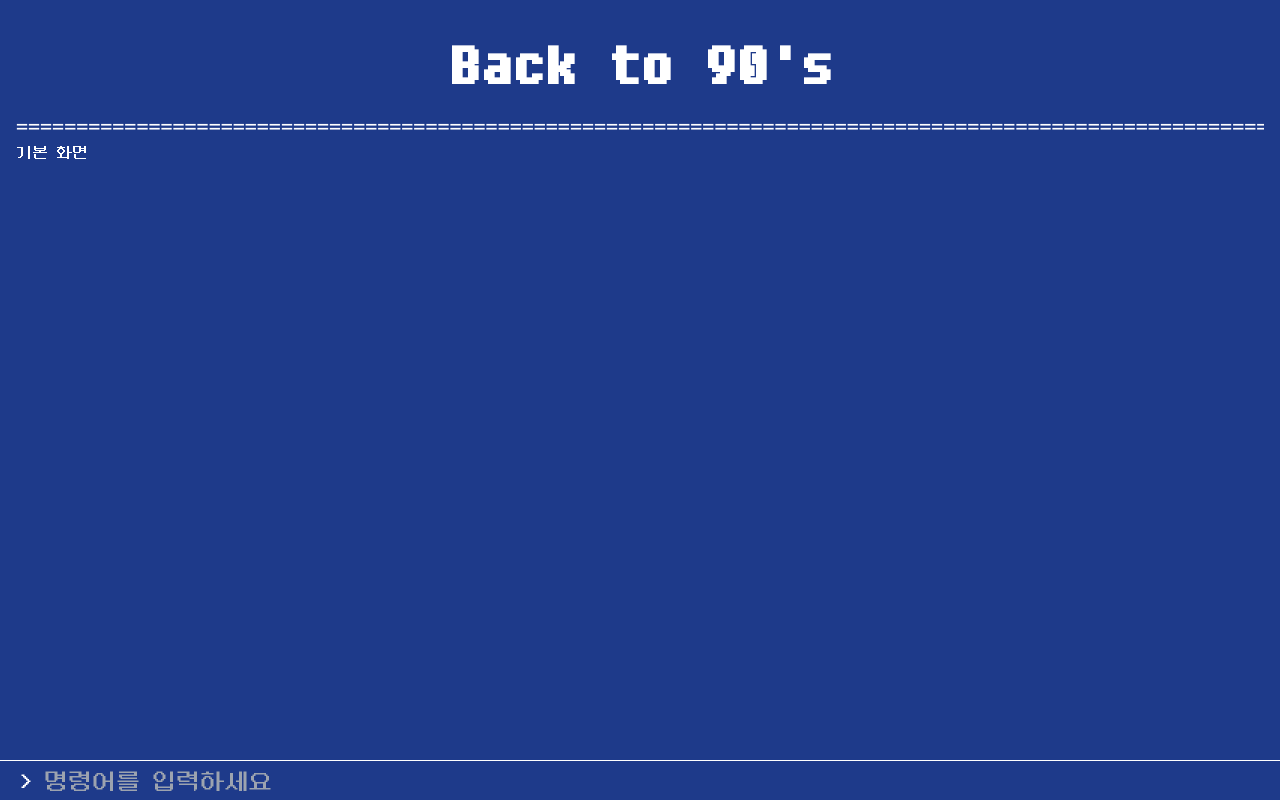
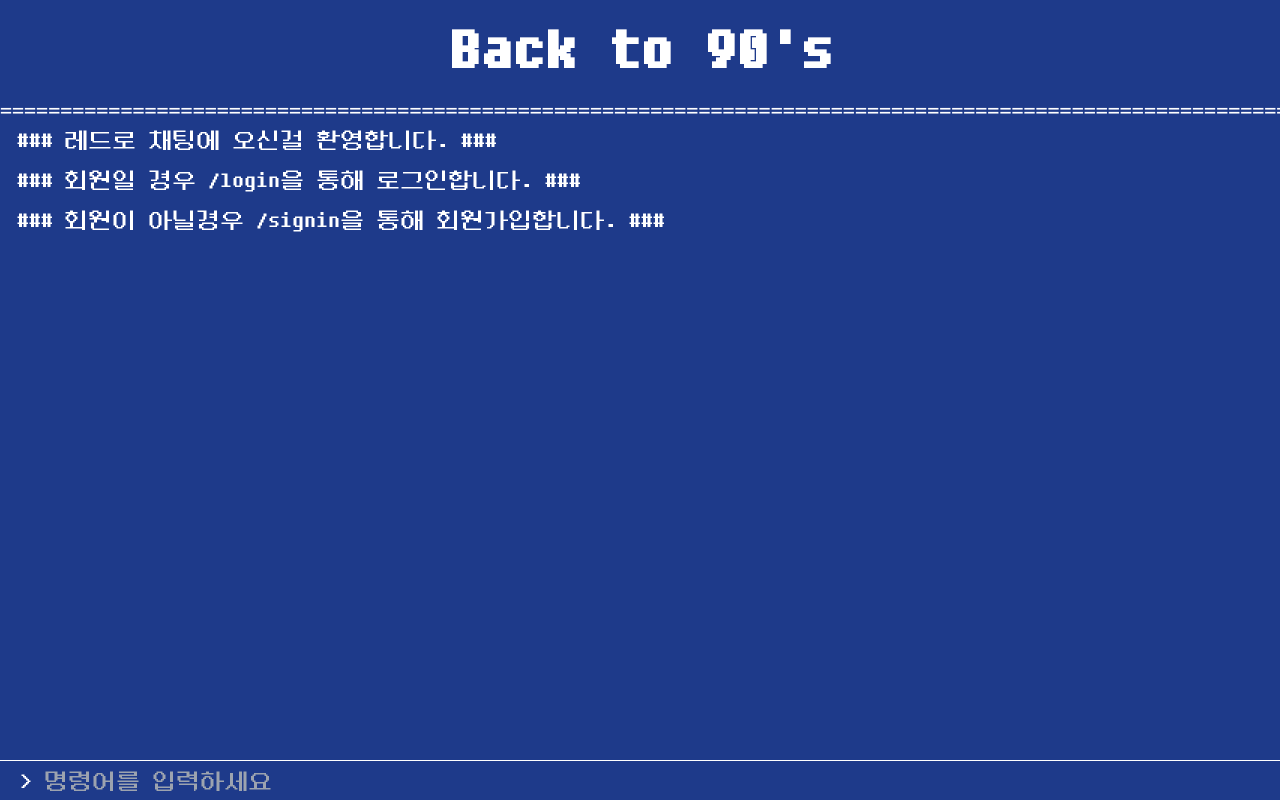
Before and after one commit to Jyoung706/retro-chat-client, a Next.js app: page / in a window 1280 px wide. Built offline with nearby package versions, Linux system fonts and the light colour scheme.

Commit message:
[Fix] commandInput fix

```diff
--- a/src/app/layout.tsx
+++ b/src/app/layout.tsx
@@ -15,7 +15,7 @@ export default function RootLayout({
   const title = "Back to 90's";
   return (
     <html lang='ko'>
-      <body className='min-h-screen bg-blue-900 p-4 text-white'>
+      <body className='flex flex-col min-h-screen bg-blue-900 text-white'>
         <header className='text-center'>
           <h1 className='text-[4rem] font-bold'>{title}</h1>
           <div
@@ -25,8 +25,10 @@ export default function RootLayout({
             {"=".repeat(500)}
           </div>
         </header>
-        <main>{children}</main>
-        <footer className='fixed bottom-0 left-0 right-0 h-10'>
+        <main className='flex-grow overflow-y-auto pl-4 text-2xl'>
+          {children}
+        </main>
+        <footer className='h-10'>
           <CommandInput />
         </footer>
       </body>
--- a/src/app/page.tsx
+++ b/src/app/page.tsx
@@ -1,3 +1,21 @@
+"use client";
+
 export default function Home() {
-  return <div>기본 화면</div>;
+  const announce = [
+    "### 레드로 채팅에 오신걸 환영합니다. ###",
+    "### 회원일 경우 /login을 통해 로그인합니다. ###",
+    "### 회원이 아닐경우 /signin을 통해 회원가입합니다. ###",
+  ];
+
+  return (
+    <div className=''>
+      <ul>
+        {announce.map((el, index) => (
+          <li className='mb-2' key={index}>
+            {el}
+          </li>
+        ))}
+      </ul>
+    </div>
+  );
 }
--- a/src/components/input/CommandInput.tsx
+++ b/src/components/input/CommandInput.tsx
@@ -1,14 +1,9 @@
 "use client";
 
 import inputStore from "@/store/inputStore";
-import React from "react";
-
-// interface InputProps {
-//   onCommand: (command: string) => void;
-// }
 
 const CommandInput: React.FC = () => {
-  const { input, setInput, clearInput } = inputStore();
+  const { prompt, setInput, processCommand } = inputStore();
 
   const handleInputChange = (e: React.ChangeEvent<HTMLInputElement>) => {
     setInput(e.target.value);
@@ -16,17 +11,18 @@ const CommandInput: React.FC = () => {
 
   const handleInputKeyUp = (e: React.KeyboardEvent<HTMLInputElement>) => {
     if (e.key === "Enter") {
-      clearInput();
+      processCommand();
     }
   };
+
   return (
     <div className='flex items-center h-full border-t border-white pl-5 text-2xl'>
-      <span>&gt;</span>
+      <span>{">"}</span>
       <input
         className='bg-transparent ml-3 w-full focus:outline-none'
         type='text'
         placeholder='명령어를 입력하세요'
-        value={input}
+        value={prompt}
         onChange={handleInputChange}
         onKeyUp={handleInputKeyUp}
       />
--- a/src/store/inputStore.ts
+++ b/src/store/inputStore.ts
@@ -1,18 +1,26 @@
 import { create } from "zustand";
 
 interface InputStore {
-  input: string;
-  setInput: (input: string) => void;
-  clearInput: () => void;
+  prompt: string;
+  currentState: string;
+  commandMapper: { [key: string]: string };
+  setInput: (propmpt: string) => void;
+  processCommand: () => void;
 }
 
-const inputStore = create<InputStore>((set) => ({
-  input: "",
-  setInput: (input: string) => {
-    set({ input });
-    return input;
+const inputStore = create<InputStore>((set, get) => ({
+  prompt: "",
+  currentState: "initial",
+  commandMapper: {
+    "/login": "login",
+    "/signin": "signin",
   },
-  clearInput: () => set({ input: "" }),
+  setInput: (prompt: string) => set({ prompt }),
+  processCommand: () => {
+    const { prompt, commandMapper } = get();
+    const newState = commandMapper[prompt.toLowerCase()] || "initial";
+    set({ currentState: newState, prompt: "" });
+  },
 }));
 
 export default inputStore;
```
